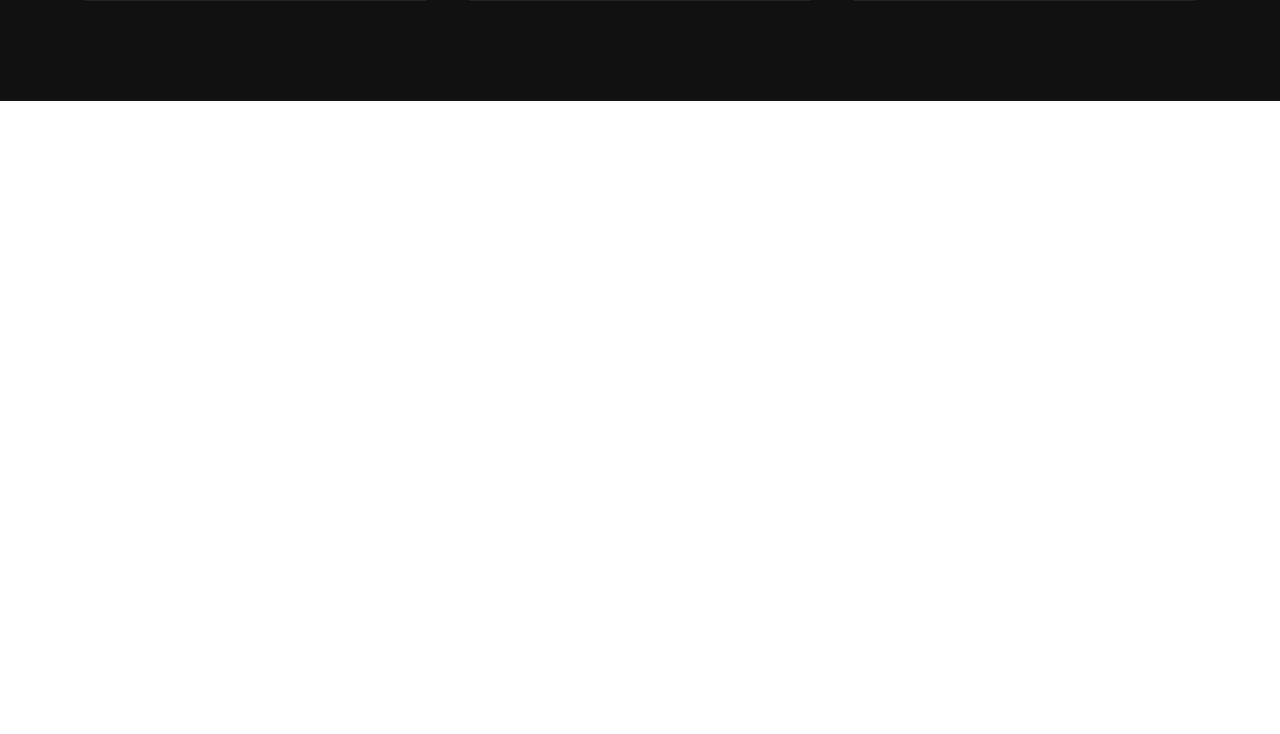
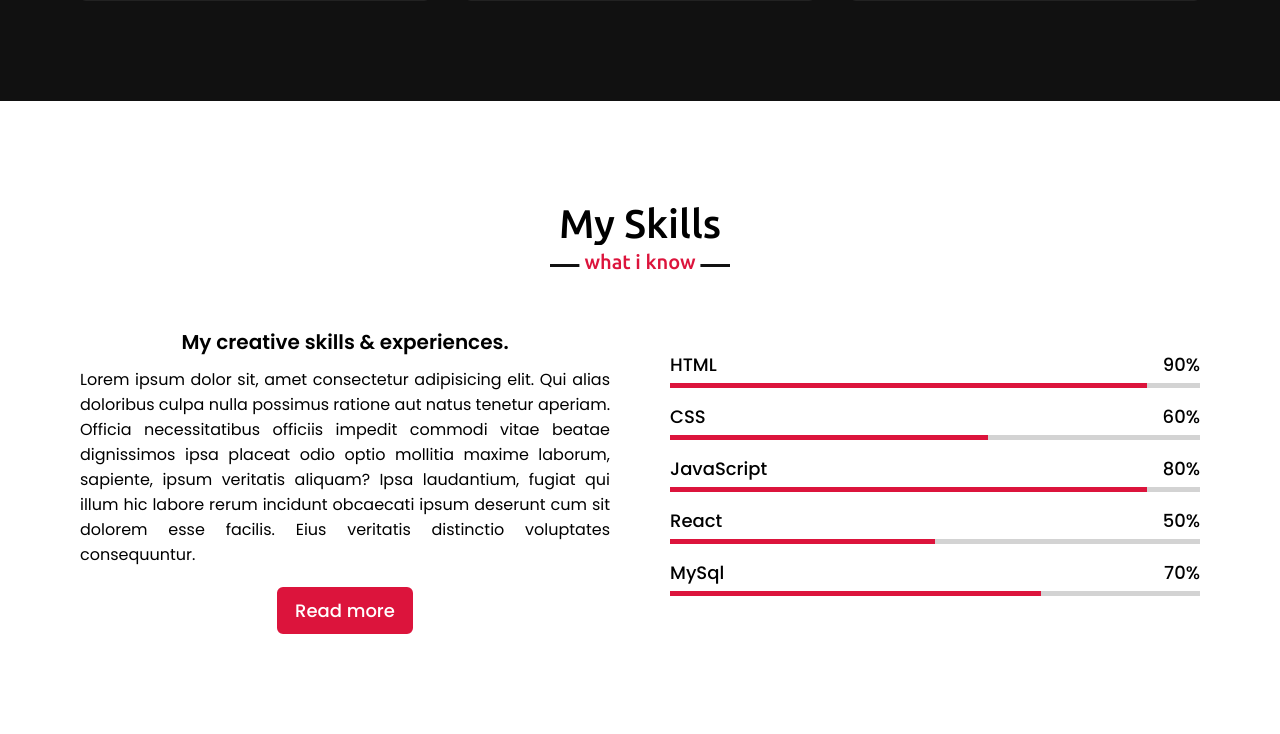
Before and after one commit to mkabilan19/Portfolio, a PHP site: page / in a window 1280 px wide. Shown: the part 2004-2738 px from the top of the page. Before the commit the page ends 2105 px from the top, so only its background shows below. Run offline with PHP 8.4, Linux system fonts and the light colour scheme.

Commit message:
skills section finished

```diff
--- a/Front End projects/index.html
+++ b/Front End projects/index.html
@@ -93,7 +93,55 @@
         </div>
       </section>
                    <!--skills section starts-->
-
+      <section class="skills" id="skills">
+        <div class="max-width">
+          <h2 class="title">My Skills</h2>
+          <div class="skills-content">
+            <div class="column left">
+             <center><div class="text">My creative skills & experiences.</div></center>
+             <p>Lorem ipsum dolor sit, amet consectetur adipisicing elit. Qui alias doloribus culpa nulla possimus ratione aut natus tenetur aperiam. Officia necessitatibus officiis impedit commodi vitae beatae dignissimos ipsa placeat odio optio mollitia maxime laborum, sapiente, ipsum veritatis aliquam? Ipsa laudantium, fugiat qui illum hic labore rerum incidunt obcaecati ipsum deserunt cum sit dolorem esse facilis. Eius veritatis distinctio voluptates consequuntur.</p>
+             <center><a href="#">Read more</a></center>
+            </div>
+            <div class="column right">
+              <div class="bars">
+                <div class="info">
+                  <span>HTML</span>
+                  <span>90%</span>
+                </div>
+                <div class="line html"></div>
+              </div>
+              <div class="bars">
+                <div class="info">
+                  <span>CSS</span>
+                  <span>60%</span>
+                </div>
+                <div class="line css"></div>
+              </div>
+              <div class="bars">
+                <div class="info">
+                  <span>JavaScript</span>
+                  <span>80%</span>
+                </div>
+                <div class="line js"></div>
+              </div>
+              <div class="bars">
+                <div class="info">
+                  <span>React</span>
+                  <span>50%</span>
+                </div>
+                <div class="line react"></div>
+              </div>
+              <div class="bars">
+                <div class="info">
+                  <span>MySql</span>
+                  <span>70%</span>
+                </div>
+                <div class="line mysql"></div>
+              </div>
+            </div>
+          </div>
+        </div>
+      </section>
 
 
 
--- a/Front End projects/styles.css
+++ b/Front End projects/styles.css
@@ -124,7 +124,15 @@
 section{
   padding: 100px 0;
 }
-
+.about, .services, .skills{
+  font-family: 'Poppins', sans-serif;
+}
+.about .about-content, .services .serv-content, .skills .skills-content {
+  display: flex;
+  flex-wrap: wrap;
+  align-items: center;
+  justify-content: space-between;
+}
 section .title{
   position: relative;
   text-align: center;
@@ -160,20 +168,10 @@ section .title::after{
 
 /* about section styling */
 
-
-.about, .services{
-  font-family: 'Poppins', sans-serif;
-}
-
 .about .title::after{
   content: "who i am";
 }
-.about .about-content, .services .serv-content {
-  display: flex;
-  flex-wrap: wrap;
-  align-items: center;
-  justify-content: space-between;
-}
+
 .about .about-content .left{
    width: 45%;
 }
@@ -259,6 +257,85 @@ section .title::after{
   margin: 10px 0 7px 0;
 }
 
+ /* skills section styling  */
+
+.skills .title::after{
+  content: "what i know";
+}
+.skills .skills-content .column{
+  width: calc(50% - 30px);
+}
+.skills .skills-content .left .text{
+  font-size: 20px;
+  font-weight: 600;
+  margin-bottom: 10px;
+}
+.skills .skills-content .left p{
+  text-align: justify;
+}
+.skills .skills-content .left a{
+  display: inline-block;
+  background: crimson;
+  color: #fff;
+  font-weight: 500;
+  font-size: 18px;
+  padding: 8px 16px;
+  margin-top: 20px;
+  border-radius: 6px;
+  border: 2px solid crimson;
+  transition: all 0.3s ease;
+}
+.skills .skills-content .left a:hover{
+  color: crimson;
+  background: none;
+}
+.skills .skills-content .right .bars{
+  margin-bottom: 15px;
+}
+.skills .skills-content .right .info{
+  display: flex;
+  margin-bottom: 5px;
+  align-items: center;
+  justify-content: space-between;
+}
+.skills .skills-content .right span{
+  font-weight: 500;
+  font-size: 18px;
+}
+.skills .skills-content .right .line{
+  height: 5px;
+  width: 100%;
+  background: lightgray;
+  position: relative;
+}
+.skills .skills-content .right .line::before{
+  content: "";
+  position: absolute;
+  height: 100%;
+  left: 0;
+  top: 0;
+  background: crimson;
+}
+.skills .skills-content .right .html::before{
+  width: 90%;
+}
+.skills .skills-content .right .css::before{
+  width: 60%;
+}
+.skills .skills-content .right .js::before{
+  width: 90%;
+}
+.skills .skills-content .right .react::before{
+  width: 50%;
+}
+.skills .skills-content .right .mysql::before{
+  width: 70%;
+}
+
+
+
+
+
 
 
 
@@ -341,7 +418,10 @@ section .title::after{
     width: calc(50% - 10px);
     margin-bottom: 20px;
   }
-
+  .skills .skills-content .column{
+    width: 100%;
+    margin-bottom: 35px;
+  }
 
 }
 
```
